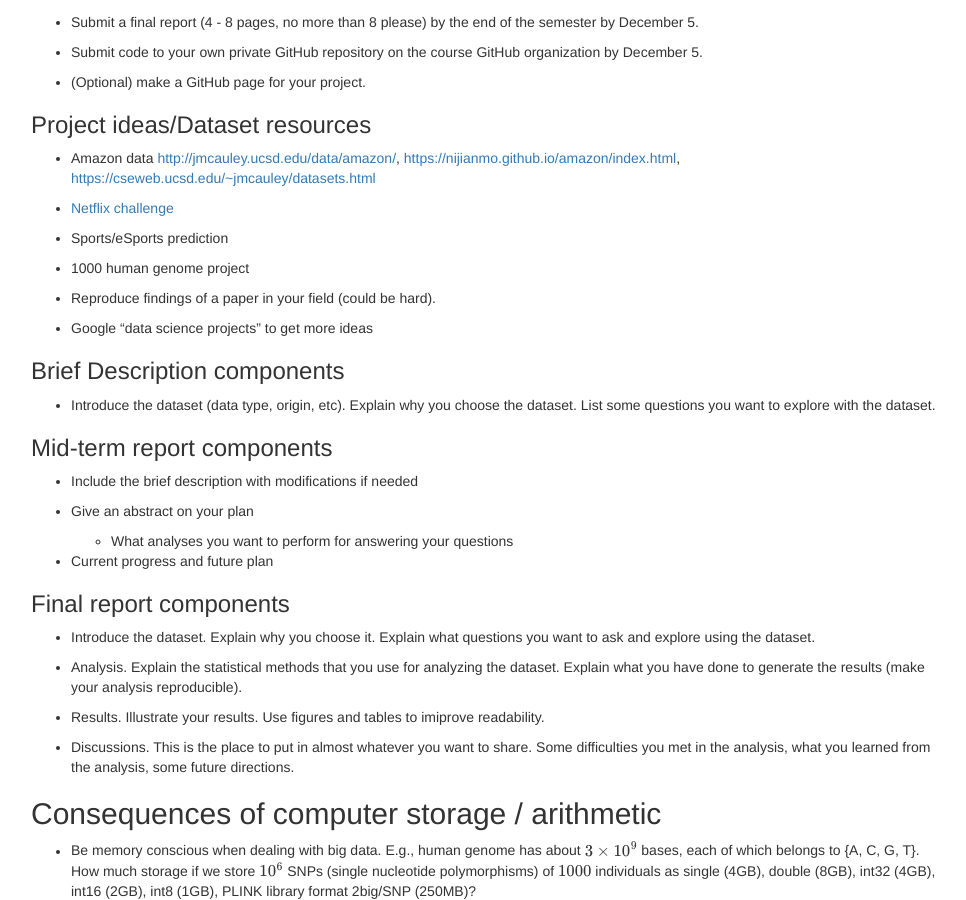
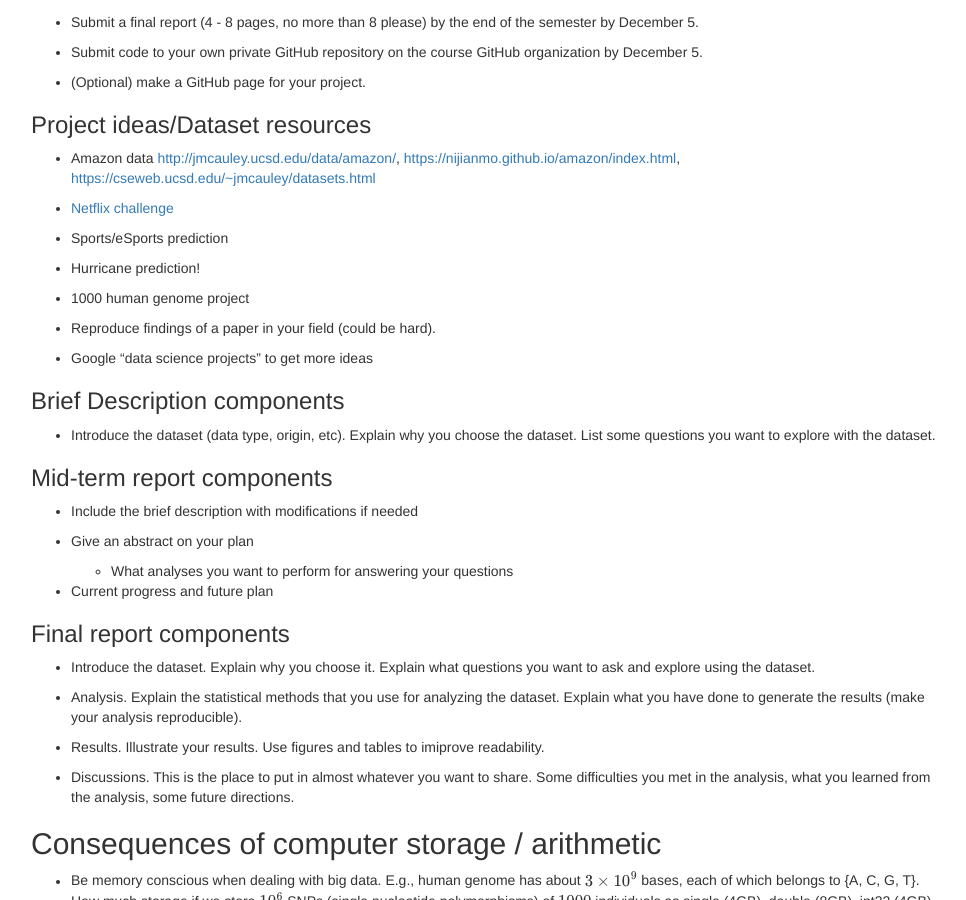
Before and after one commit to tulane-math7360/tulane-math7360.github.io, a Jekyll site: the page slides/03-R_cont/R_cont.html, which Jekyll copies as it is, in a window 1280 px wide and 900 px high, scrolled down 1152 px. Shown: the whole window, without its empty margins (154-1120 px from the left). Built offline with Jekyll 4.4.1, drawn with Linux system fonts in a browser that asks for light colours; formulas are drawn with MathJax 3.

Commit message:
add Hurricane prediction as another project idea

````diff
--- a/slides/03-R_cont/R_cont.Rmd
+++ b/slides/03-R_cont/R_cont.Rmd
@@ -64,6 +64,8 @@ csl: ../apa.csl
   - [Netflix challenge](https://www.netflixprize.com/rules.html)
 
   - Sports/eSports prediction
+
+  - Hurricane prediction!
 
   - 1000 human genome project
 
--- a/slides/03-R_cont/R_cont.html
+++ b/slides/03-R_cont/R_cont.html
@@ -447,6 +447,7 @@ summary {
 <li><p>Amazon data <a href="http://jmcauley.ucsd.edu/data/amazon/" class="uri">http://jmcauley.ucsd.edu/data/amazon/</a>, <a href="https://nijianmo.github.io/amazon/index.html" class="uri">https://nijianmo.github.io/amazon/index.html</a>, <a href="https://cseweb.ucsd.edu/~jmcauley/datasets.html" class="uri">https://cseweb.ucsd.edu/~jmcauley/datasets.html</a></p></li>
 <li><p><a href="https://www.netflixprize.com/rules.html">Netflix challenge</a></p></li>
 <li><p>Sports/eSports prediction</p></li>
+<li><p>Hurricane prediction!</p></li>
 <li><p>1000 human genome project</p></li>
 <li><p>Reproduce findings of a paper in your field (could be hard).</p></li>
 <li><p>Google “data science projects” to get more ideas</p></li>
@@ -718,7 +719,7 @@ order(runif(5))
 ```
 
 ```
-## [1] 2 1 4 3 5
+## [1] 5 3 2 4 1
 ```
 
 ```r
@@ -726,7 +727,7 @@ sample(1:5, 5)
 ```
 
 ```
-## [1] 1 2 3 4 5
+## [1] 5 3 2 1 4
 ```
 -->
 <!-- ## RMarkdown -->
````
